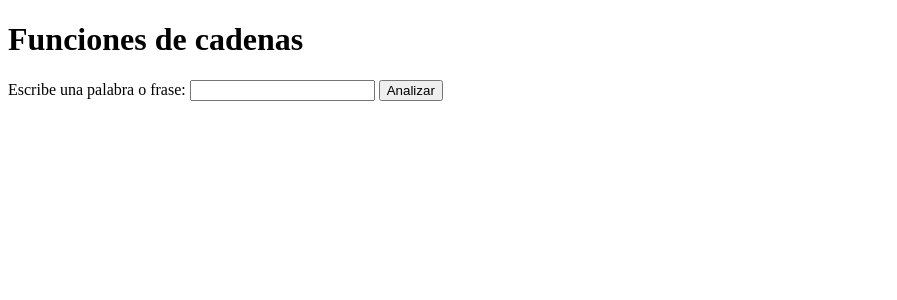
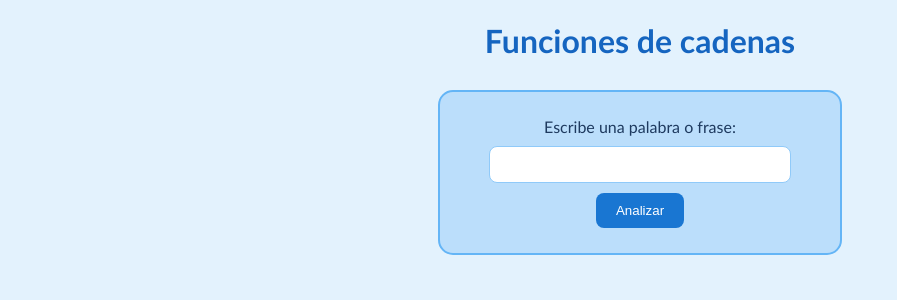
Before and after one commit to PauSa22/func-cad, a PHP site: page / in a window 1280 px wide. Shown: the top 300 px of the page, without its empty margins (0-897 px from the left). Run offline with PHP 8.4, Linux system fonts and the light colour scheme; data that the repository does not hold is empty.

Commit message:
css nomas

```diff
--- a/index.php
+++ b/index.php
@@ -1,8 +1,22 @@
+<?php
+
+require_once("cad.php");
+
+$cad = "";
+
+if (isset($_POST["texto"]))
+{
+    $cad = $_POST["texto"];
+}
+
+?>
 <!DOCTYPE html>
 <html lang="es">
 <head>
     <meta charset="UTF-8">
     <title>Funciones de cadenas</title>
+    <link rel="stylesheet" href="style.css">
+
 </head>
 <body>
 
--- a/style.css
+++ b/style.css
@@ -0,0 +1,54 @@
+
+body {
+    background-color: #e3f2fd;
+    font-family:'Trebuchet MS', 'Lucida Sans Unicode', 'Lucida Grande', 'Lucida Sans', Arial, sans-serif;
+    text-align: center;
+    color: #1e3a5f;
+}
+
+h1 {
+    color: #1565c0;
+}
+
+form {
+    background-color: #bbdefb;
+    width: 350px;
+    margin: 30px auto;
+    padding: 25px;
+    border-radius: 15px;
+    border: 2px solid #64b5f6;
+}
+
+input {
+    padding: 10px;
+    width: 80%;
+    border: 1px solid #90caf9;
+    border-radius: 8px;
+    margin: 10px;
+}
+
+button {
+    background-color: #1976d2;
+    color: white;
+    padding: 10px 20px;
+    border: none;
+    border-radius: 8px;
+    cursor: pointer;
+}
+
+button:hover {
+    background-color: #0d47a1;
+}
+
+.resultados {
+    background-color: white;
+    width: 350px;
+    margin: 20px auto;
+    padding: 20px;
+    border-radius: 15px;
+    border: 2px solid #90caf9;
+}
+
+h2 {
+    color: #1976d2;
+}
```
Also changed, not shown: cad.php (+49 -0 lines).
